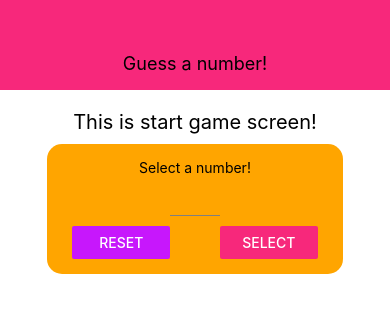
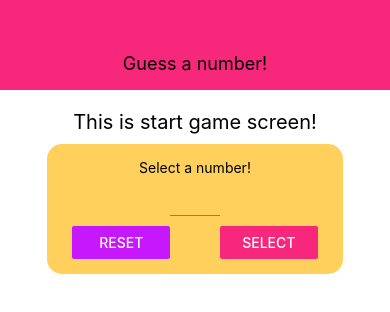
Before and after one commit to MaksymShokin/React-Native-Second-App, a React Native app: screen / in a window 390 px wide. Shown: the top 312 px of the page. Built offline with nearby package versions, Linux system fonts and the light colour scheme.

Commit message:
'styling-output'

```diff
--- a/components/Card.js
+++ b/components/Card.js
@@ -10,7 +10,7 @@ const Card = props => {
 const styles = StyleSheet.create({
   card: {
     elevation: 5,
-    backgroundColor: 'orange',
+    backgroundColor: '#ffd15c',
     padding: 15,
     borderRadius: 15
   }
--- a/screenComponents/StartGameScreen.js
+++ b/screenComponents/StartGameScreen.js
@@ -32,13 +32,24 @@ const StartGameScreen = props => {
     }
     setNumberConfirmed(true);
     setEnteredValue('');
-    setSelectedNumber(chosenNumber)
+    setSelectedNumber(chosenNumber);
+    Keyboard.dismiss()
   };
 
   let confirmedOutput;
 
   if (numberConfirmed) {
-    confirmedOutput = <View><Text>Number selected: {selectedNumber}</Text></View>
+    confirmedOutput = (
+      <Card style={styles.confirmedOutputContainer}>
+        <Text style={styles.confirmedOutputText}>Number selected</Text>
+        <View style={styles.confirmedOutputNumber}>
+          <Text style={styles.confirmedOutputNumberText}>{selectedNumber}</Text>
+        </View>
+        <View style={styles.confirmedOutputButton}>
+          <Button title='START!' color={Colors.primary}/>
+        </View>
+      </Card>
+    )
     }
 
   return (
@@ -106,6 +117,35 @@ const styles = StyleSheet.create({
   input: {
     width: 50,
     textAlign: 'center'
+  },
+  confirmedOutputContainer: {
+    marginVertical: 35,
+    padding: 30,
+    alignItems: 'center'
+
+  },
+  confirmedOutputText: {
+    fontSize: 18,
+    color: Colors.primary
+  },
+  confirmedOutputNumber: {
+    borderColor: Colors.secondary,
+    borderWidth: 2,
+    borderRadius: 10,
+    marginVertical: 20,
+    backgroundColor: 'white',
+    // alignItems: 'center',
+    // justifyContent: 'center',
+
+  },
+  confirmedOutputNumberText: {
+    padding: 10,
+    fontSize: 24,
+    color: Colors.secondary
+  },
+  confirmedOutputButton: {
+    minWidth: 150,
+    maxWidth: '70%'
   }
 });
 
```
